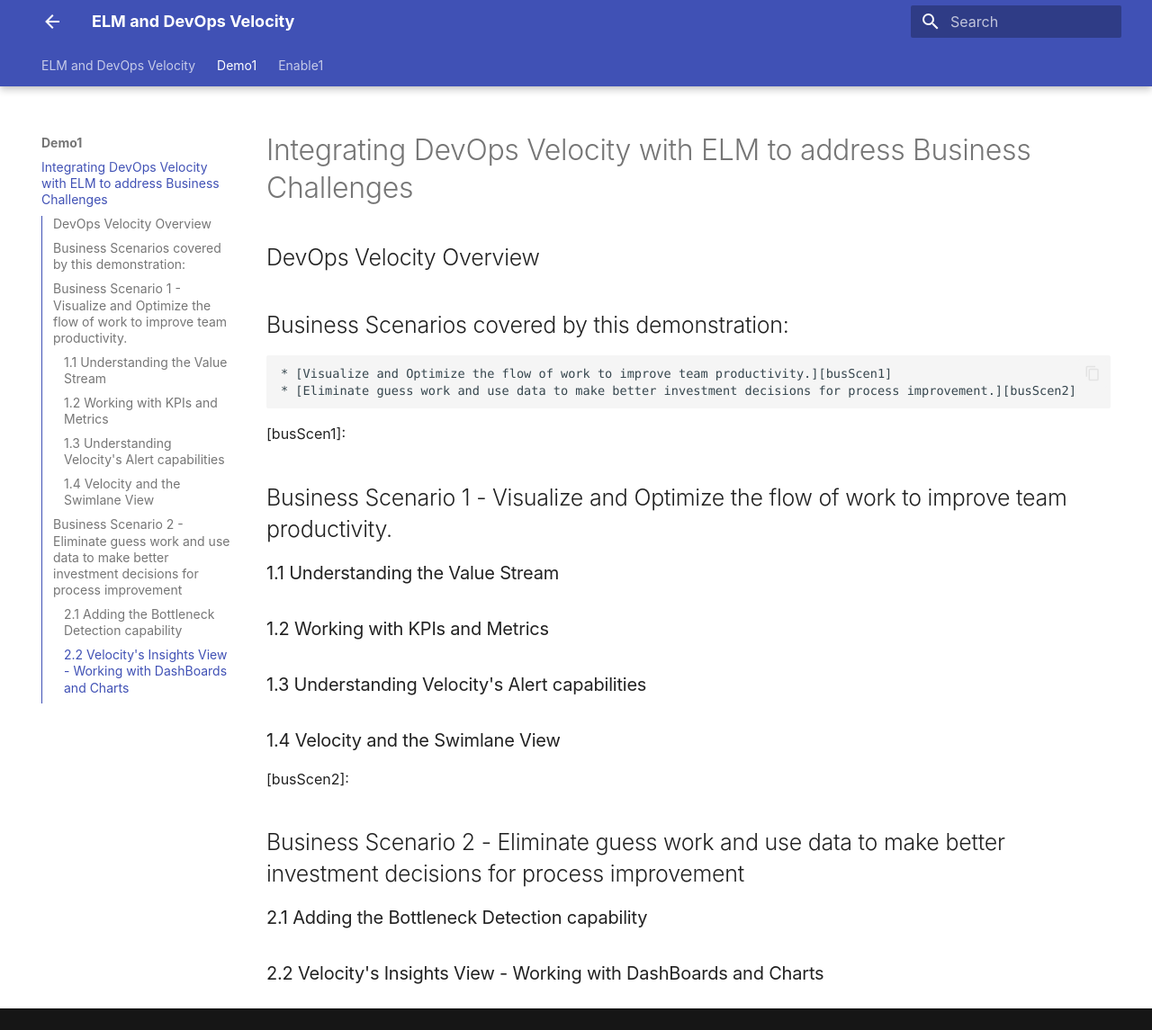
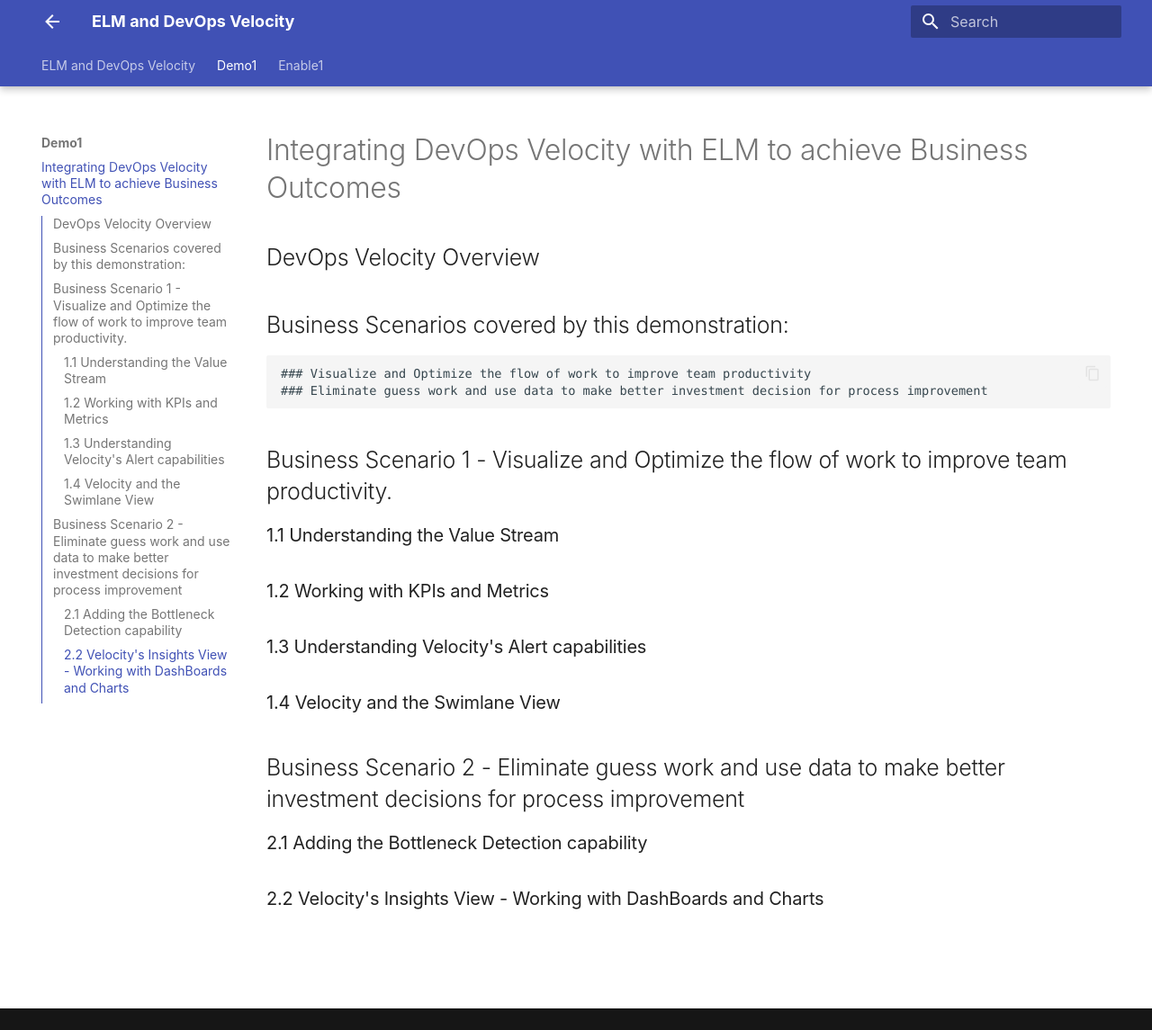
Before and after one commit to DevOpsAutomationLabs/ELM_Velocity, an MkDocs documentation site: the page built from docs/demo1/index.md, in a window 1280 px wide and 1145 px high. Shown: the whole window at 90% size. Built offline with MkDocs 1.6.1 and Material for MkDocs 9.7.7, drawn with Linux system fonts in a browser that asks for light colours.

Commit message:
Update index.md

```diff
--- a/docs/demo1/index.md
+++ b/docs/demo1/index.md
@@ -1,12 +1,11 @@
-# Integrating DevOps Velocity with ELM to address Business Challenges
+# Integrating DevOps Velocity with ELM to achieve Business Outcomes
 
 ## DevOps Velocity Overview
 
 ## Business Scenarios covered by this demonstration:
-    * [Visualize and Optimize the flow of work to improve team productivity.][busScen1]
-    * [Eliminate guess work and use data to make better investment decisions for process improvement.][busScen2]
+    ### Visualize and Optimize the flow of work to improve team productivity
+    ### Eliminate guess work and use data to make better investment decision for process improvement
 
-[busScen1]:
 ## Business Scenario 1 - Visualize and Optimize the flow of work to improve team productivity.
 
 ### 1.1 Understanding the Value Stream
@@ -17,7 +16,6 @@
 
 ### 1.4 Velocity and the Swimlane View
 
-[busScen2]:
 ## Business Scenario 2 - Eliminate guess work and use data to make better investment decisions for process improvement
 
 ### 2.1 Adding the Bottleneck Detection capability
```
